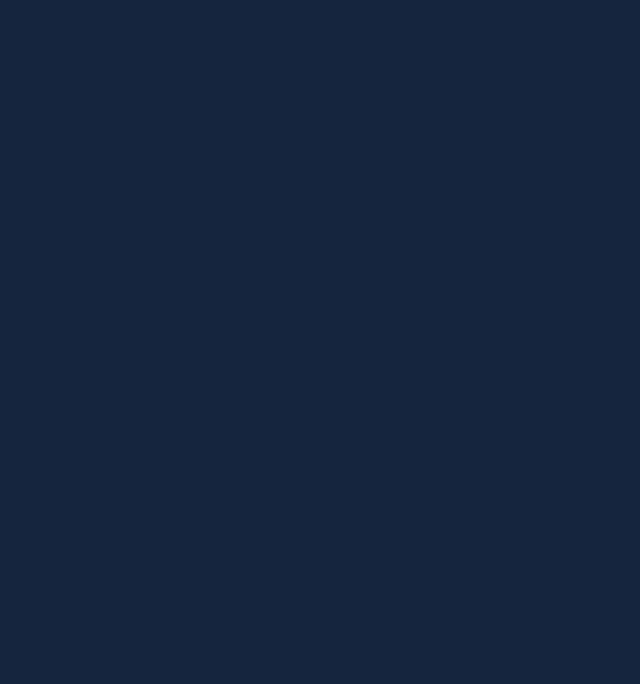
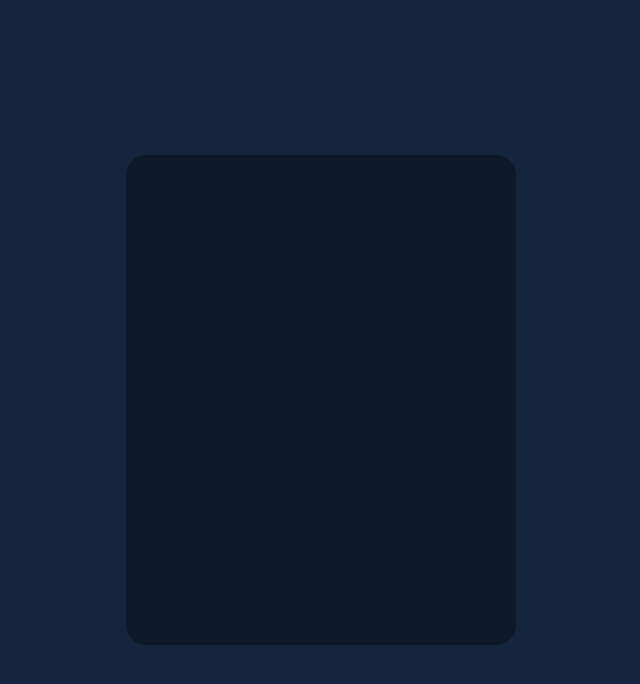
Before and after one commit to charlie-techorse/NFT-preview-card-component, a React (Vite) app: page / in a window 1280 px wide. Shown: the top 684 px of the page, without its empty margins (319-959 px from the left). Built offline with nearby package versions, Linux system fonts and the light colour scheme.

Commit message:
Basic card setup 2

```diff
--- /dev/null
+++ b/src/components/Card.tsx
@@ -0,0 +1,7 @@
+import { ReactNode } from 'react'
+import './card.css'
+
+export function Card() {
+  return <div className='card'>
+  </div>
+}
--- /dev/null
+++ b/src/components/card.css
@@ -0,0 +1,8 @@
+.card {
+  background-color: var(--neutral-100);
+  width: 350px;
+  height: 450px;
+  margin-inline: 20px;
+  padding: 20px;
+  border-radius: 20px;
+}
--- a/src/index.css
+++ b/src/index.css
@@ -20,6 +20,13 @@ body {
   background-color: var(--neutral-300);
 }
 
+main#root {
+  display: flex;
+  justify-content: center;
+  align-items: center;
+  height: 100vh;
+}
+
 p {
   font-size: 18px;
 }
--- a/src/main.tsx
+++ b/src/main.tsx
@@ -1,8 +1,10 @@
 import React from 'react'
 import ReactDOM from 'react-dom/client'
+import { Card } from './components/Card'
 import './index.css'
 
 ReactDOM.createRoot(document.getElementById('root') as HTMLElement).render(
   <React.StrictMode>
+    <Card />
   </React.StrictMode>,
 )
```
